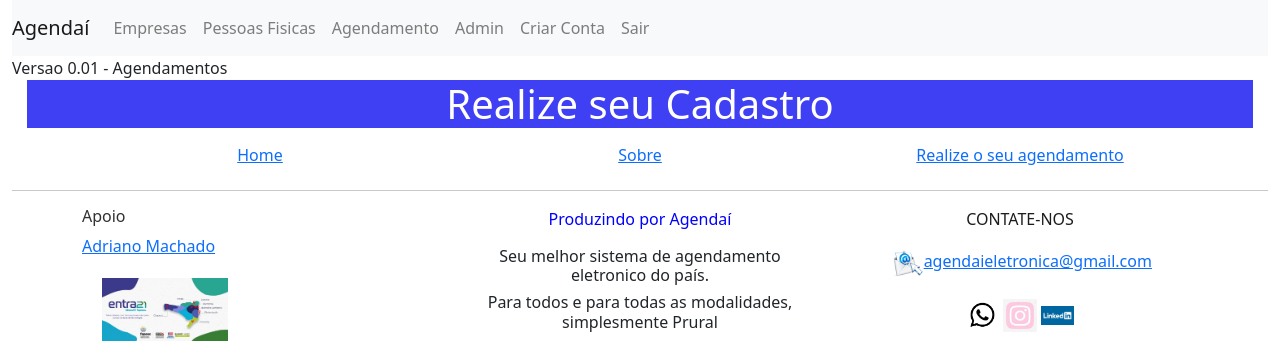
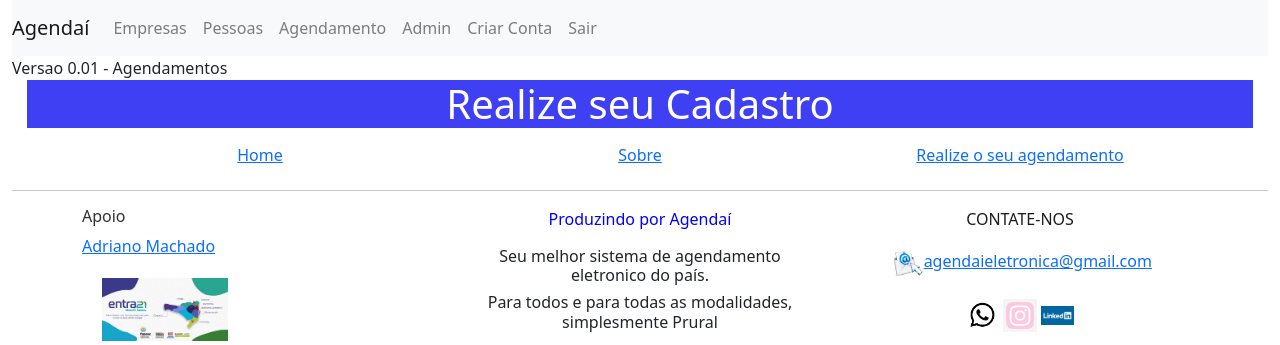
Before and after one commit to jvrfuck/Projeto, a Django app: page /ag in a window 1280 px wide. Shown: the top 345 px of the page. Run offline with Django 4.2, Linux system fonts and the light colour scheme; the visitor is signed in with stand-in values (Sample User, id 1); some libraries are stand-ins or nearby versions.

Commit message:
mudança empresas

```diff
--- a/django/app1/templates/base.html
+++ b/django/app1/templates/base.html
@@ -25,7 +25,7 @@
                         <a class="nav-link" href="/empresas">Empresas</a>
                     </li>
                     <li class="nav-item">
-                        <a class="nav-link" href="/pessoas">Pessoas Fisicas</a>
+                        <a class="nav-link" href="/pessoas">Pessoas</a>
                     </li>
                     <li class="nav-item">
                         <a class="nav-link" href="/ag">Agendamento</a>
--- a/django/app1/views.py
+++ b/django/app1/views.py
@@ -60,7 +60,7 @@ def pessoas(request):
             return HttpResponseRedirect('/pessoas/')
     else:
         form = PessoasForm()
-    pessoas = Pessoas.objects.all()
+    pessoas = Pessoas_Fisicas.objects.all()
 
     return render(request, 'pessoas.html', {'form': form, 'pessoas': pessoas})
 
```
